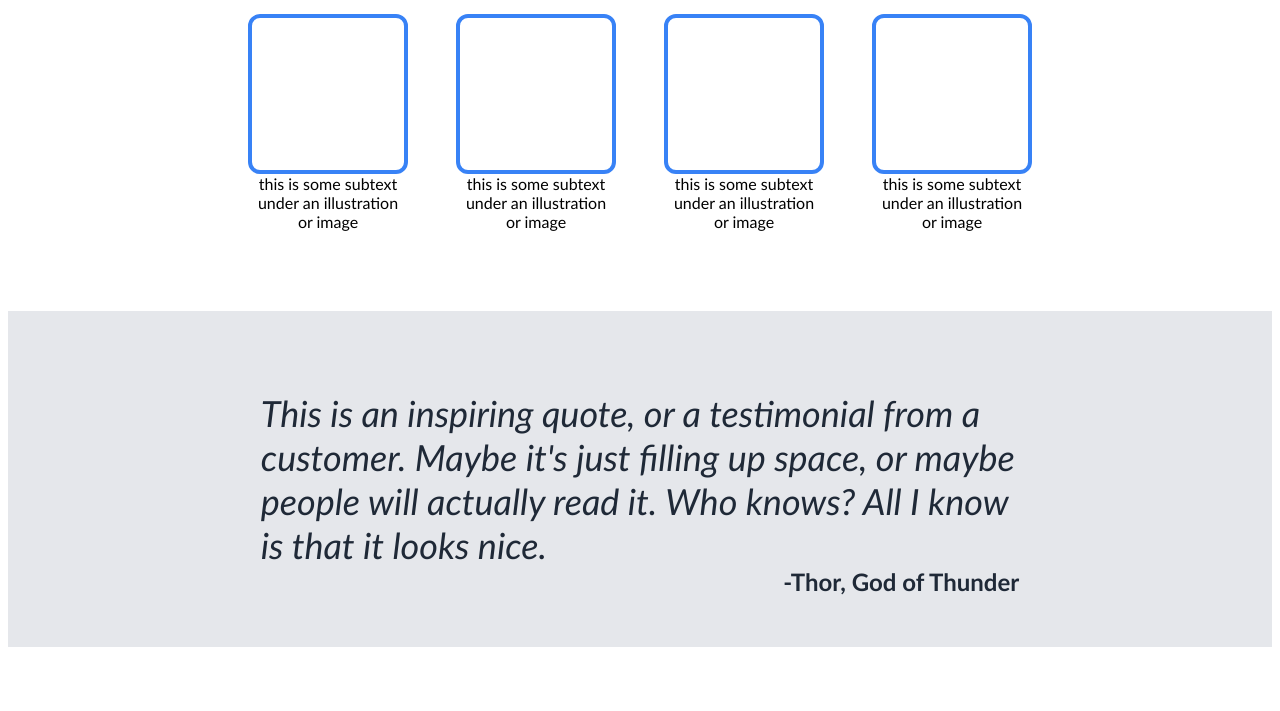
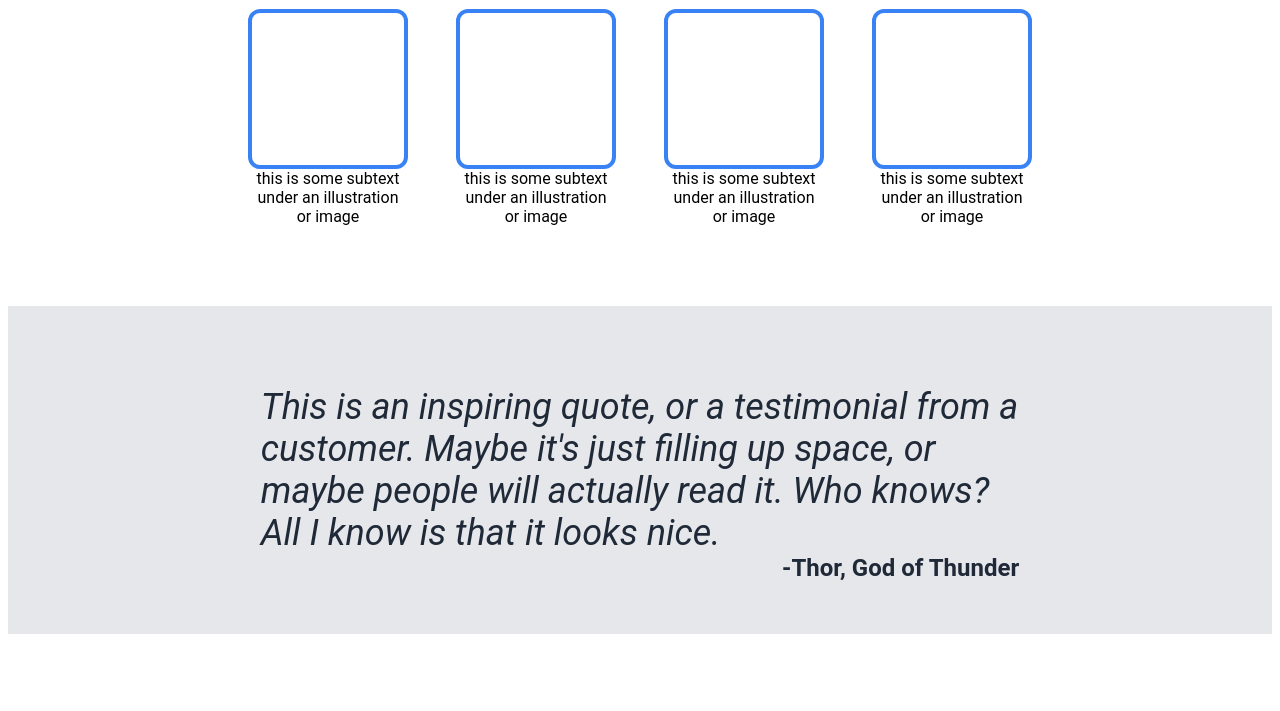
Before and after one commit to kmckelvey2020/odin_landing_page, a plain HTML site: page index.html in a window 1280 px wide. Shown: the part 516-1227 px from the top of the page. Drawn offline with Linux system fonts and the light colour scheme.

Commit message:
Changed font to roboto

```diff
--- a/styles.css
+++ b/styles.css
@@ -3,7 +3,7 @@
 }
 
 html, body {
-    font-family: Calibri, 'Trebuchet MS', sans-serif;
+    font-family: "roboto";
     font-size: 16px;
 }
 
```
